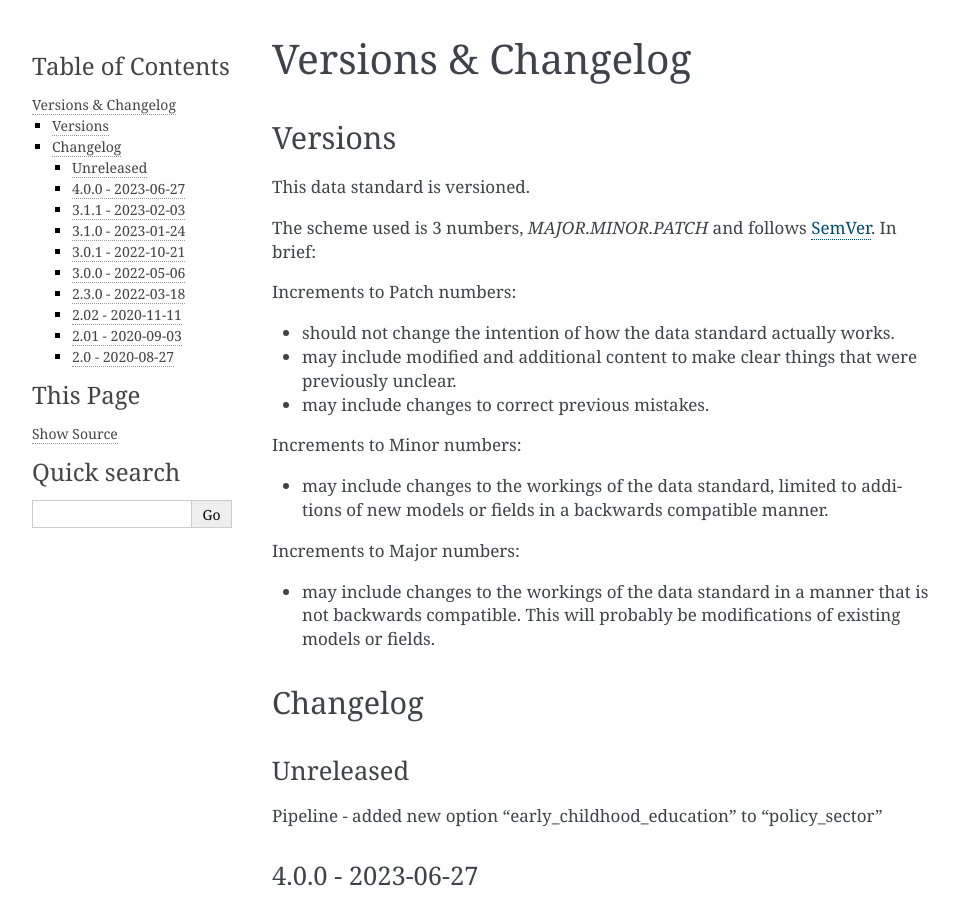
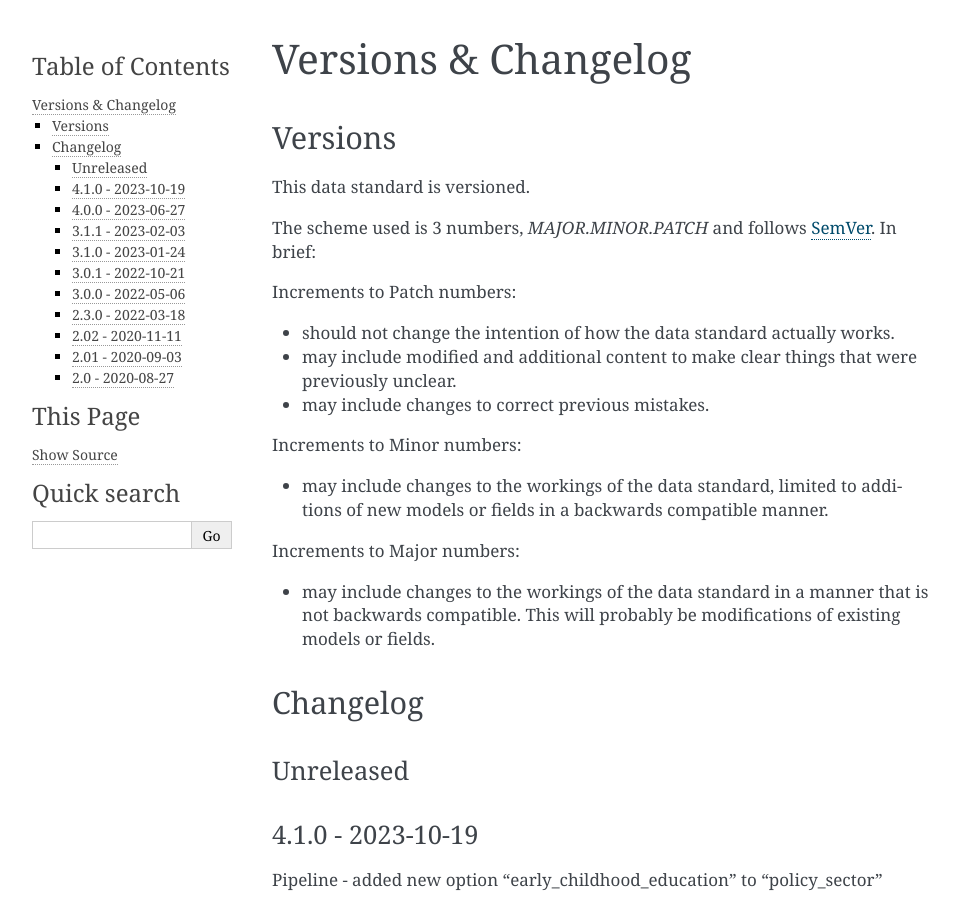
Before and after one commit to INDIGO-Initiative/indigo-data-standard, a Sphinx documentation site: the page built from docs/versions_changelog.rst, in a window 1280 px wide and 900 px high. Shown: the whole window, without its empty margins (148-1107 px from the left). Built offline with Sphinx 7.4.7, drawn with Linux system fonts in a browser that asks for light colours.

Commit message:
release: 4.1.0

```diff
--- a/docs/versions_changelog.rst
+++ b/docs/versions_changelog.rst
@@ -27,6 +27,9 @@ Changelog
 
 Unreleased
 ~~~~~~~~~~
+
+4.1.0 - 2023-10-19
+~~~~~~~~~~~~~~~~~~
 
 Pipeline - added new option "early_childhood_education" to "policy_sector"
 
```
